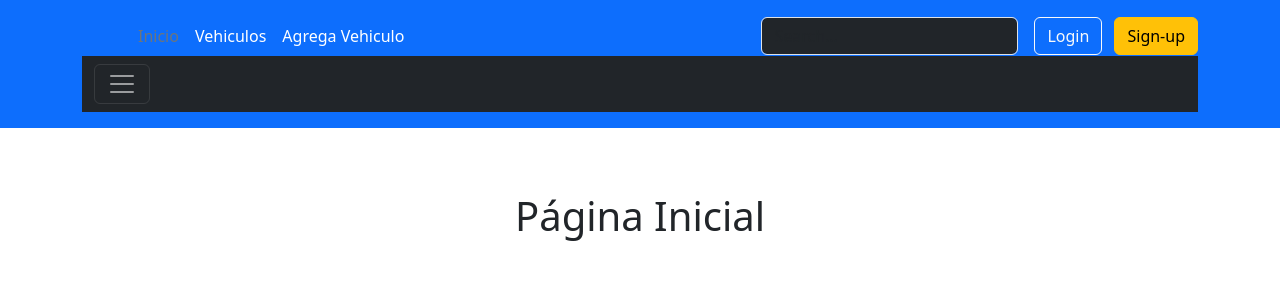
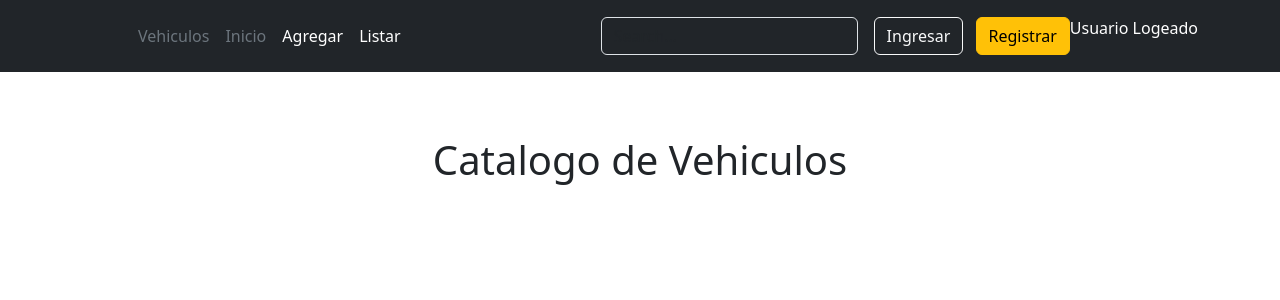
Before and after one commit to marcelolucianosm/PROYECTO_VEHICULOS_DJANGO, a Django app: page / in a window 1280 px wide. Shown: the top 300 px of the page. Run offline with Django 5.2, Linux system fonts and the light colour scheme.

Commit message:
formatean vistas

```diff
--- a/templates/index.html
+++ b/templates/index.html
@@ -3,7 +3,7 @@
 
 <main class="container py-5">
     <section>
-        <h1 class="text-center py-3">Página Inicial</h1>
+        <h1 class="text-center py-3">Catalogo de Vehiculos</h1>
     </section>
 </main>
 
--- a/templates/partials/navbar.html
+++ b/templates/partials/navbar.html
@@ -1,14 +1,14 @@
-<header class="p-3 text-bg-primary">
+<header class="p-3 text-bg-dark">
     <div class="container">
       <div class="d-flex flex-wrap align-items-center justify-content-center justify-content-lg-start">
         <a href="/" class="d-flex align-items-center mb-2 mb-lg-0 text-white text-decoration-none">
           <svg class="bi me-2" width="40" height="32" role="img" aria-label="Bootstrap"><use xlink:href="#bootstrap"></use></svg>
         </a>
-
         <ul class="nav col-12 col-lg-auto me-lg-auto mb-2 justify-content-center mb-md-0">
+          <li><a href="" class="nav-link px-2 text-secondary">Vehiculos</a></li>
           <li><a href="{% url "index" %}" class="nav-link px-2 text-secondary">Inicio</a></li>
-          <li><a href="{% url "vehiculo" %}" class="nav-link px-2 text-white">Vehiculos</a></li>
-          <li><a href="{% url "add_vehiculo" %}" class="nav-link px-2 text-white">Agrega Vehiculo</a></li>
+          <li><a href="{% url "add_vehiculo" %}" class="nav-link px-2 text-white">Agregar</a></li>
+          <li><a href="{% url "vehiculo" %}" class="nav-link px-2 text-white">Listar</a></li>
         </ul>
 
         <form class="col-12 col-lg-auto mb-3 mb-lg-0 me-lg-3" role="search">
@@ -17,60 +17,21 @@
 
         {% if not user.is_authenticated %}
         <div class="text-end">
-          <a class="btn btn-outline-light me-2" href="{% url "login" %}">Login</a>
-          <a class="btn btn-warning" href="{% url "registro" %}">Sign-up</a>
+          <a class="btn btn-outline-light me-2" href="{% url "login" %}">Ingresar</a>
+          <a class="btn btn-warning" href="{% url "registro" %}">Registrar</a>
         </div>
         {% endif %}
 
         {% if user.is_authenticated %}
         <form method="post" action="{% url "logout" %}" class="ms-3">
             {% csrf_token %}
-            <button type="input" class="btn btn-danger">Logout</button>
+            <button type="input" class="btn btn-danger">Salir</button>
         </form>
         {% endif %}
+        <div >
+          <p>Usuario Logeado</p>
+        </div>
       </div>
-      <div>
-        <div class="collapse" id="navbarToggleExternalContent">
-          <div class="bg-dark p-4">
-            <div class="d-flex flex-wrap align-items-center justify-content-center justify-content-lg-start">
-              <a href="/" class="d-flex align-items-center mb-2 mb-lg-0 text-white text-decoration-none">
-                <svg class="bi me-2" width="40" height="32" role="img" aria-label="Bootstrap"><use xlink:href="#bootstrap"></use></svg>
-              </a>
-
-              <ul class="nav col-12 col-lg-auto me-lg-auto mb-2 justify-content-center mb-md-0">
-                <li><a href="{% url "index" %}" class="nav-link px-2 text-secondary">Inicio</a></li>
-                <li><a href="" class="nav-link px-2 text-white">Vehiculos</a></li>
-              </ul>
-
-              <form class="col-12 col-lg-auto mb-3 mb-lg-0 me-lg-3" role="search">
-                <input type="search" class="form-control form-control-dark text-bg-dark" placeholder="Search..." aria-label="Search">
-              </form>
-
-              {% if not user.is_authenticated %}
-              <div class="text-end">
-                <a class="btn btn-outline-light me-2" href="{% url "login" %}">Login</a>
-                <a class="btn btn-warning" href="{% url "registro" %}">Sign-up</a>
-              </div>
-              {% endif %}
-
-              {% if user.is_authenticated %}
-              <form method="post" action="{% url "logout" %}" class="ms-3">
-                  {% csrf_token %}
-                  <button type="input" class="btn btn-danger">Logout</button>
-              </form>
-              {% endif %}
-            </div>
-          </div>
-        </div>
-        <nav class="navbar navbar-dark bg-dark">
-          <div class="container-fluid">
-            <button class="navbar-toggler" type="button" data-bs-toggle="collapse" data-bs-target="#navbarToggleExternalContent" aria-controls="navbarToggleExternalContent" aria-expanded="false" aria-label="Toggle navigation">
-              <span class="navbar-toggler-icon"></span>
-            </button>
-          </div>
-        </nav>
-      </div>
-
     </div>
   </header>
 
--- a/templates/usuarios/login.html
+++ b/templates/usuarios/login.html
@@ -5,7 +5,7 @@
 
 <main class="container">
     <section>
-        <h1 class="text-center py-5">Página de login de usuario</h1>
+        <h1 class="text-center py-5">Ingreso de usuario</h1>
     </section>
     <section>
         <div class="row justify-content-center">
--- a/templates/vehiculos/add_vehiculo.html
+++ b/templates/vehiculos/add_vehiculo.html
@@ -15,7 +15,7 @@
                         {% csrf_token %}
                         {{form}}
                         <div>
-                            <input type="submit" class="btn btn-primary" value="Agregar Vehiculo">
+                            <input type="submit" class="btn btn-primary" value="Enviar">
                         </div>
                     </form>
                 </div>
--- a/templates/vehiculos/vehiculos.html
+++ b/templates/vehiculos/vehiculos.html
@@ -5,7 +5,7 @@
 
 <main class="container">
     <section id="listado-productos">
-        <h3 class="text-center py-3">Listado de Vehiculos</h3>
+        <h3 class="text-left py-3">Listado de Vehiculos</h3>
 
         {% if vehiculos %}
             <table class="table">
```
Also changed, not shown: db.sqlite3.
